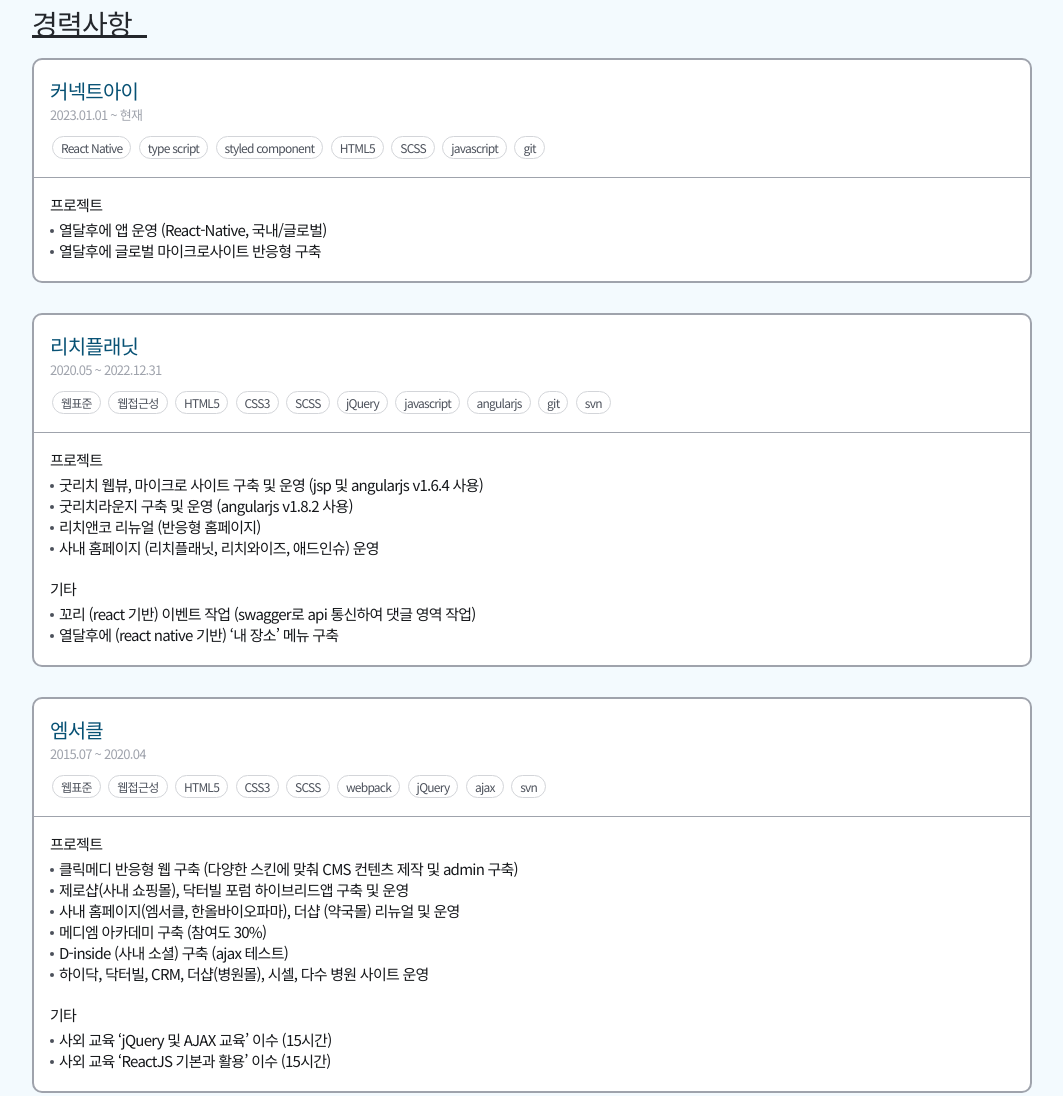
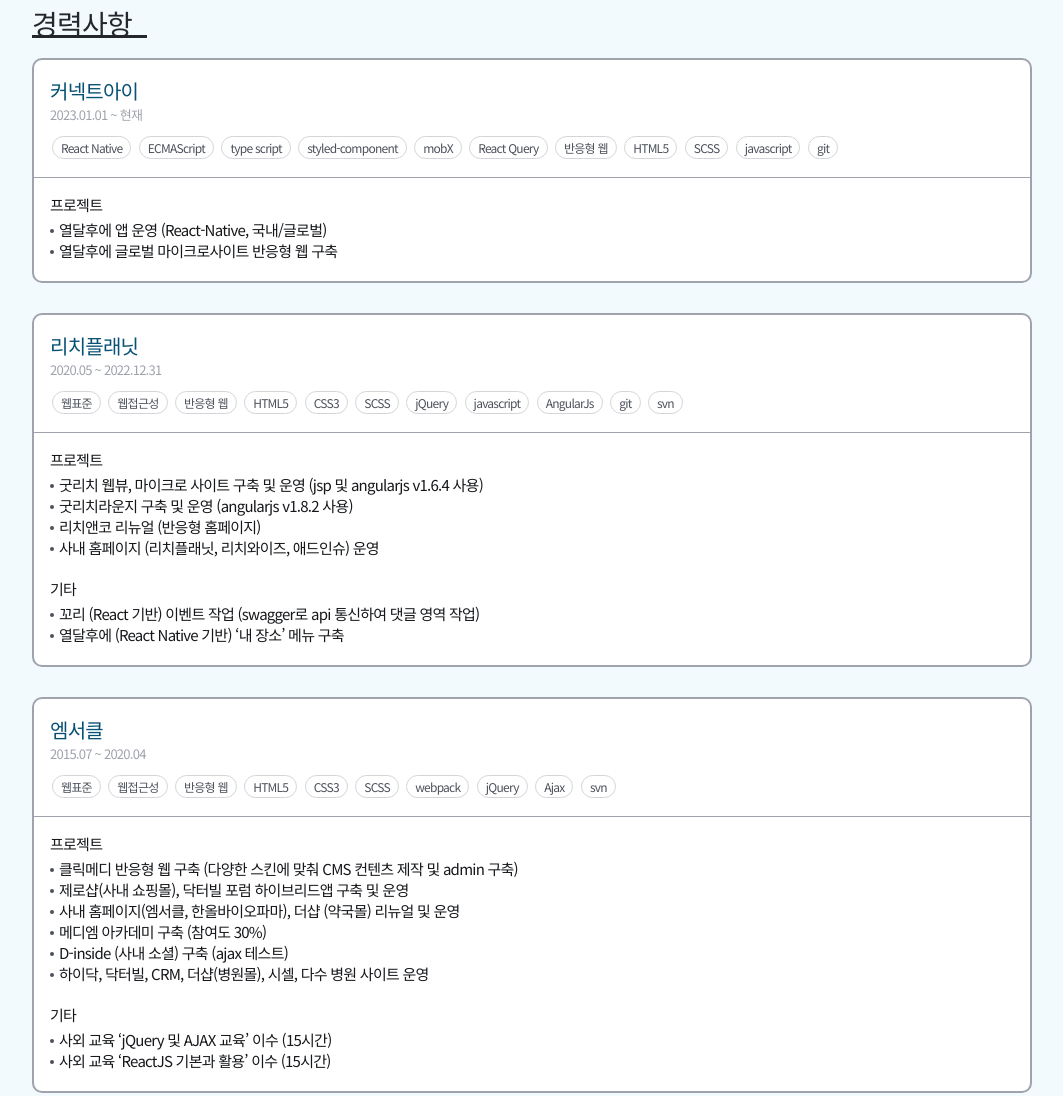
Before and after one commit to hyunji-2/hj-portfolio, a plain HTML site: page type_html/index.html in a window 1280 px wide. Shown: the part 360-1456 px from the top of the page, without its empty margins (108-1171 px from the left). Drawn offline with Linux system fonts and the light colour scheme.

Commit message:
문구 수정 및 추가

```diff
--- a/type_html/index.html
+++ b/type_html/index.html
@@ -43,8 +43,12 @@
                         <p class="txt_date">2023.01.01 ~ 현재</p>
                         <ul class="list_tag">
                             <li>React Native</li>
+                            <li>ECMAScript</li>
                             <li>type script</li>
-                            <li>styled component</li>
+                            <li>styled-component</li>
+                            <li>mobX</li>
+                            <li>React Query</li>
+                            <li>반응형 웹</li>
                             <li>HTML5</li>
                             <li>SCSS</li>
                             <li>javascript</li>
@@ -55,7 +59,7 @@
                         <h4 class="company_detail_tit">프로젝트</h4>
                         <ul>
                             <li>열달후에 앱 운영 (React-Native, 국내/글로벌)</li>
-                            <li>열달후에 글로벌 마이크로사이트 반응형 구축</li>
+                            <li>열달후에 글로벌 마이크로사이트 반응형 웹 구축</li>
                         </ul>
                     </div>
                 </div>
@@ -66,12 +70,13 @@
                         <ul class="list_tag">
                             <li>웹표준</li>
                             <li>웹접근성</li>
+                            <li>반응형 웹</li>
                             <li>HTML5</li>
                             <li>CSS3</li>
                             <li>SCSS</li>
                             <li>jQuery</li>
                             <li>javascript</li>
-                            <li>angularjs</li>
+                            <li>AngularJs</li>
                             <li>git</li>
                             <li>svn</li>
                         </ul>
@@ -86,8 +91,8 @@
                         </ul>
                         <h4 class="company_detail_tit">기타</h4>
                         <ul>
-                            <li>꼬리 (react 기반) 이벤트 작업 (swagger로 api 통신하여 댓글 영역 작업)</li>
-                            <li>열달후에 (react native 기반) ‘내 장소’ 메뉴 구축</li>
+                            <li>꼬리 (React 기반) 이벤트 작업 (swagger로 api 통신하여 댓글 영역 작업)</li>
+                            <li>열달후에 (React Native 기반) ‘내 장소’ 메뉴 구축</li>
                         </ul>
                     </div>
                 </div>
@@ -98,12 +103,13 @@
                         <ul class="list_tag">
                             <li>웹표준</li>
                             <li>웹접근성</li>
+                            <li>반응형 웹</li>
                             <li>HTML5</li>
                             <li>CSS3</li>
                             <li>SCSS</li>
                             <li>webpack</li>
                             <li>jQuery</li>
-                            <li>ajax</li>
+                            <li>Ajax</li>
                             <li>svn</li>
                         </ul>
                     </div>
@@ -131,6 +137,7 @@
                         <ul class="list_tag">
                             <li>웹표준</li>
                             <li>웹접근성</li>
+                            <li>반응형 웹</li>
                             <li>HTML5</li>
                             <li>CSS3</li>
                             <li>jQuery</li>
```
